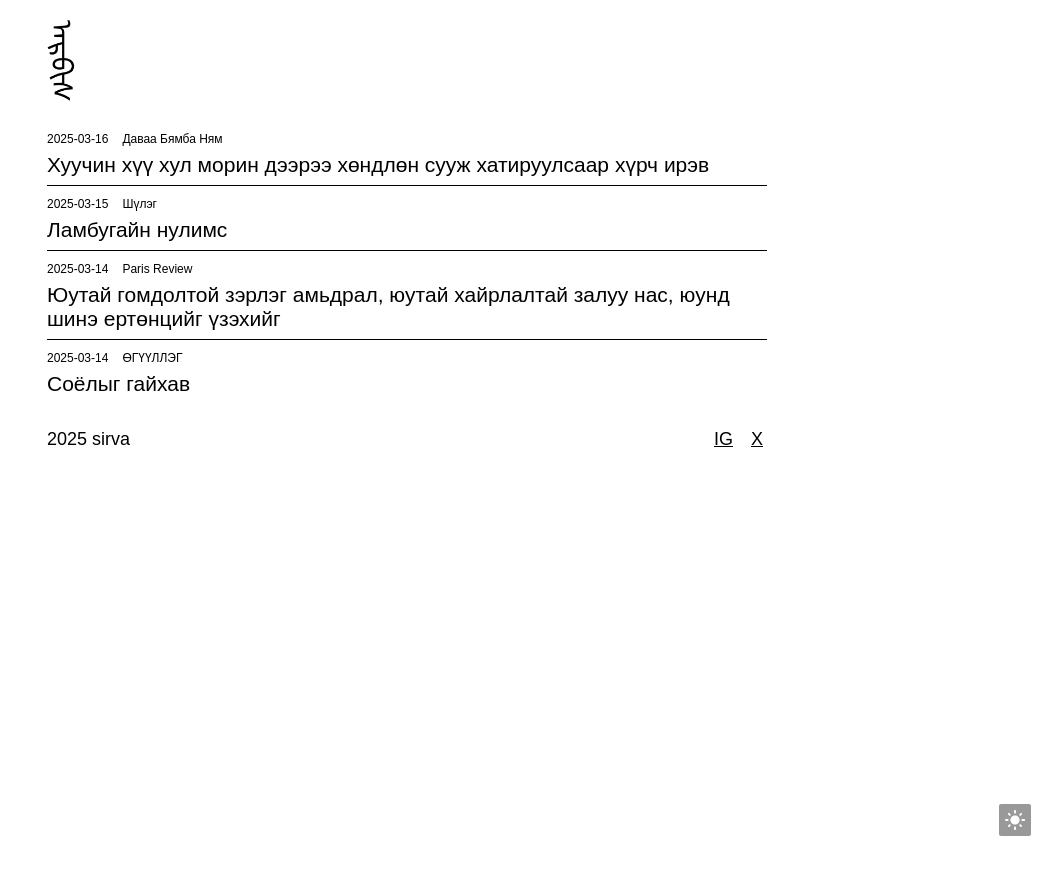
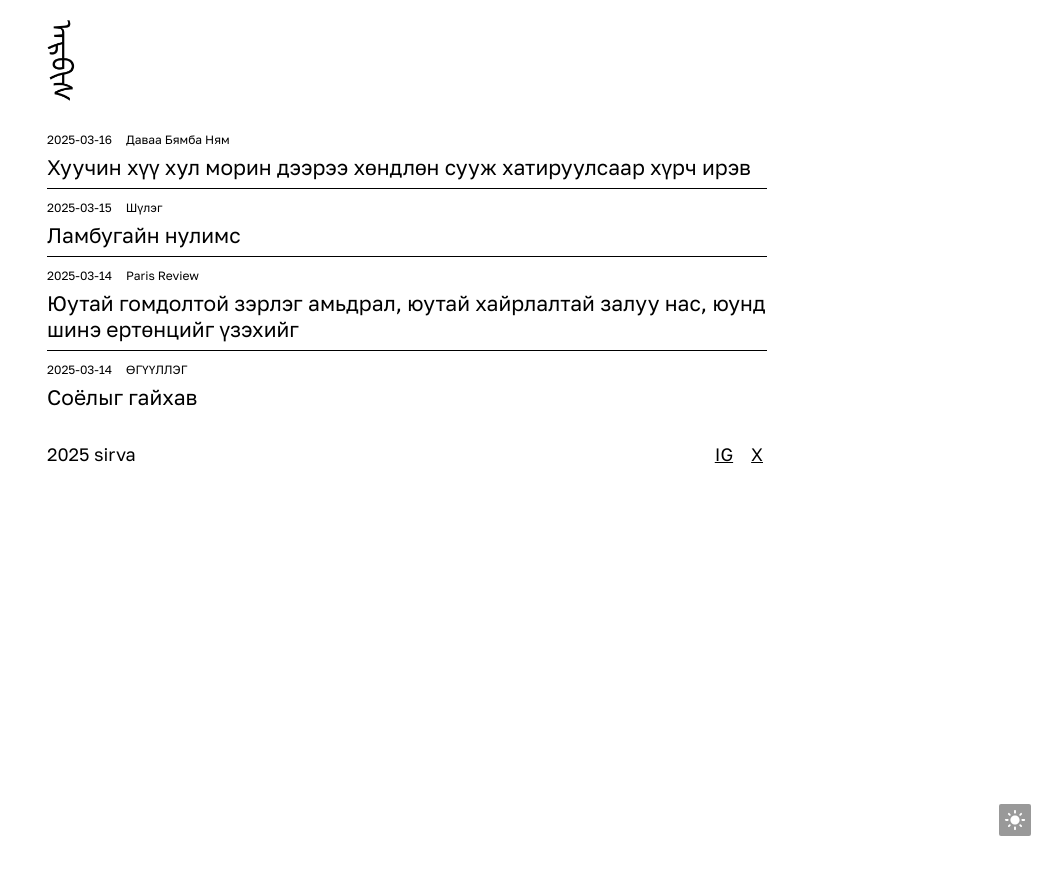
Before and after one commit to aaaarrrrvvvv/aaaarrrrvvvv.github.io, a Jekyll site: the page built from index.html, in a window 1280 px wide. Shown: the top 875 px of the page, without its empty margins (233-1280 px from the left). Built offline with Jekyll 4.4.1, drawn with Linux system fonts in a browser that asks for light colours.

Commit message:
Update common.css

```diff
--- a/static/css/common.css
+++ b/static/css/common.css
@@ -1,3 +1,4 @@
+@import url('https://fonts.googleapis.com/css2?family=Golos+Text:wght@400..900&family=Manrope:wght@200..800&display=swap');
 html {
   color: #000000;
   background: #ffffff;
@@ -8,7 +9,7 @@
   text-size-adjust: 100%;
   -webkit-font-smoothing: antialiased;
   -moz-osx-font-smoothing: grayscale;
-  font-family: Arial,Helvetica,sans-serif;
+  font-family: Golos Text,Helvetica,sans-serif;
   font-stretch: normal;
   font-feature-settings: "kern" on,"liga" on,"calt" on,"tnum" off,"case" off,"rlig" on,"zero" off,"ss01" off;
   overflow-y: overlay;
```
